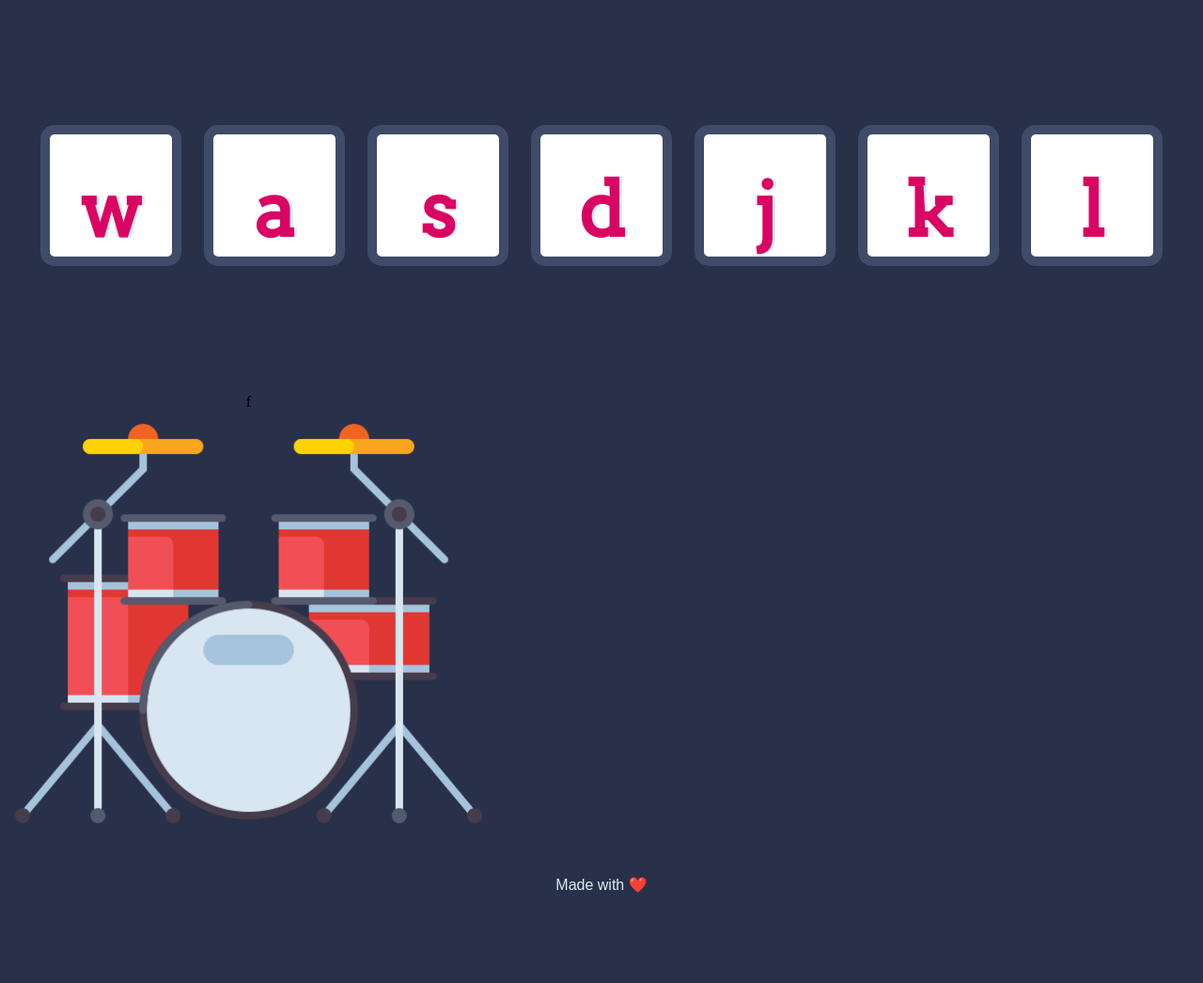
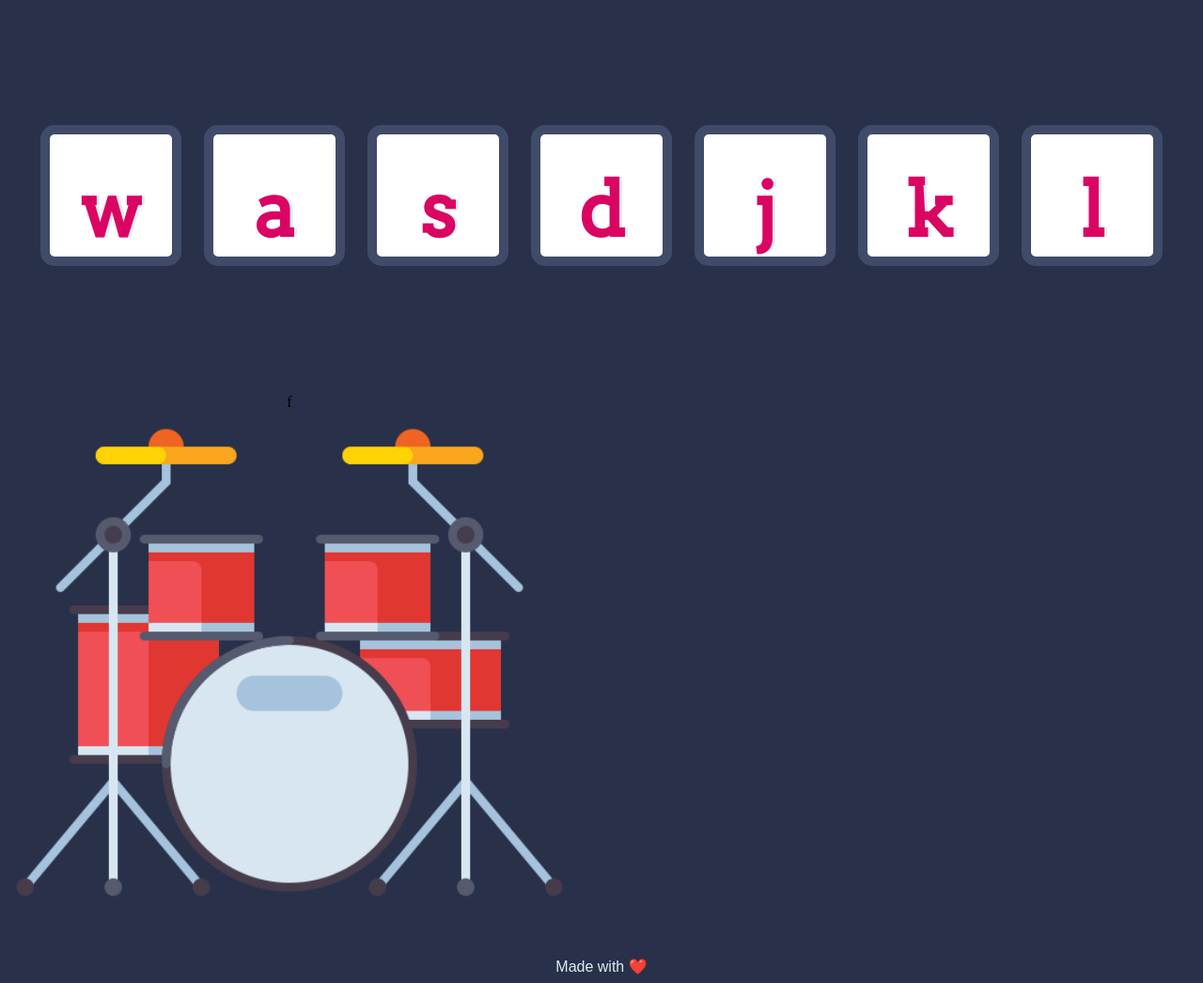
Before and after one commit to rodqui/drum, a plain HTML site: page index.html in a window 1280 px wide. Shown: the part 156-1202 px from the top of the page at 94% size. Before the commit the page ends 1115 px from the top, so only its background shows below. Drawn offline with Linux system fonts and the light colour scheme.

Commit message:
Update styles.css

```diff
--- a/styles.css
+++ b/styles.css
@@ -86,8 +86,8 @@ footer {
   background-image: url("images/bateria.png");
   background-size: cover;
 
-  width: 513px;
-  height: 513px;
+  width: 600px;
+  height: 600px;
 
 }
 
```
